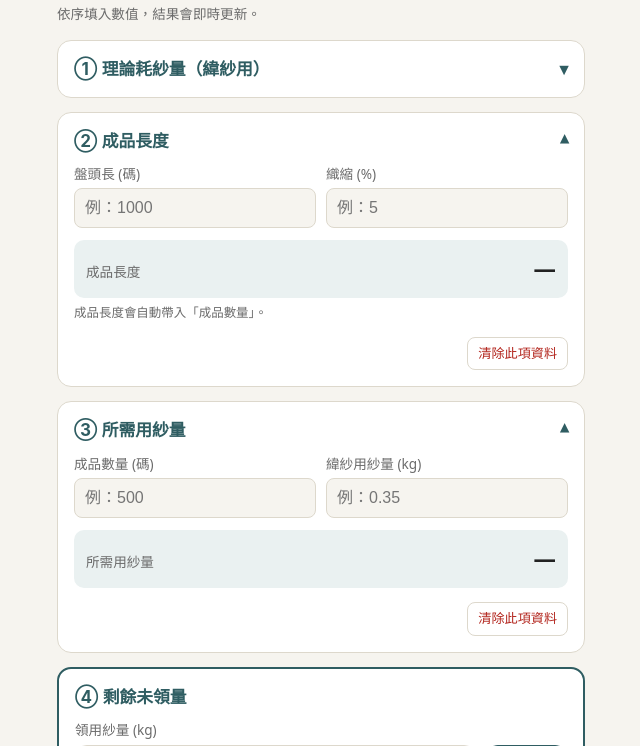
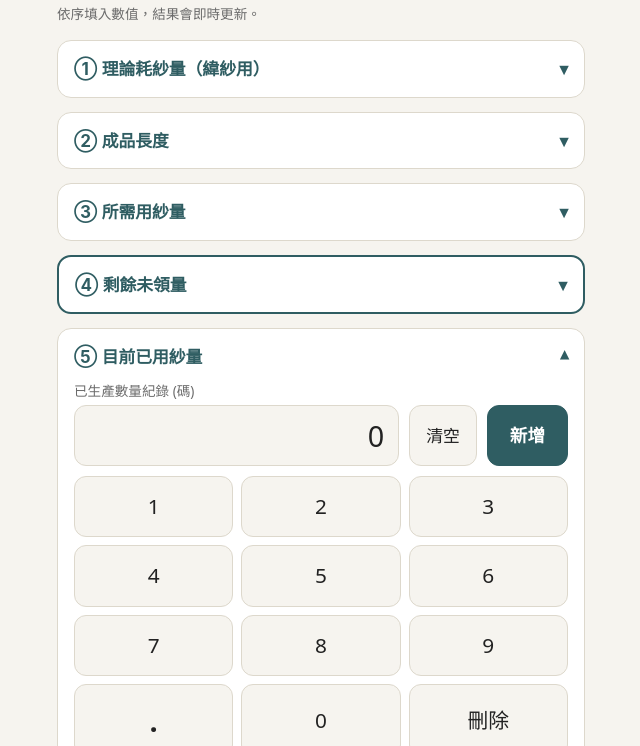
Before and after one commit to jiing80920/yarn-calculator, a plain HTML site: page index.html in a window 1280 px wide. Shown: the part 54-800 px from the top of the page, without its empty margins (319-959 px from the left). Drawn offline with Linux system fonts and the light colour scheme.

Commit message:
Add files via upload

```diff
--- a/index.html
+++ b/index.html
@@ -4,11 +4,11 @@
 <meta charset="utf-8">
 <meta name="viewport" content="width=device-width, initial-scale=1, viewport-fit=cover">
 <title>織造用紗計算機</title>
-<link rel="icon" href="favicon.ico?v=7" sizes="any">
-<link rel="icon" type="image/png" sizes="192x192" href="icon-192.png?v=7">
-<link rel="icon" type="image/png" sizes="512x512" href="icon-512.png?v=7">
-<link rel="apple-touch-icon" sizes="180x180" href="apple-touch-icon.png?v=7">
-<link rel="manifest" href="manifest.json?v=7">
+<link rel="icon" href="favicon.ico?v=10" sizes="any">
+<link rel="icon" type="image/png" sizes="192x192" href="icon-192.png?v=10">
+<link rel="icon" type="image/png" sizes="512x512" href="icon-512.png?v=10">
+<link rel="apple-touch-icon" sizes="180x180" href="apple-touch-icon.png?v=10">
+<link rel="manifest" href="manifest.json?v=10">
 <meta name="theme-color" content="#2f5d62">
 <style>
 :root{box-sizing:border-box;padding-top:env(safe-area-inset-top,0px);padding-bottom:env(safe-area-inset-bottom,0px);
@@ -52,6 +52,8 @@ button.cp{padding:9px 10px;color:var(--accent)}
 .kp-disp{flex:1;min-width:0;text-align:right;font-size:1.8rem;padding:8px 14px;border:1px solid var(--line);border-radius:12px;background:var(--bg);font-variant-numeric:tabular-nums;overflow:hidden}
 button.kp-add{background:var(--accent);color:var(--accent-t);border-color:var(--accent);font-size:1.1rem;font-weight:700;padding:0 22px;border-radius:12px}
 .kp-grid{display:grid;grid-template-columns:repeat(3,1fr);gap:8px}
+.kp-grid button[data-k="."]{font-size:1.8rem;font-weight:700}
+button.kp-clr{font-size:1.05rem;padding:0 16px;border-radius:12px;background:var(--bg)}
 .kp-grid button{font-size:1.3rem;padding:14px 0;border-radius:12px;background:var(--bg)}
 .kp-grid button:active{background:var(--res)}
 .kp-stats{display:grid;grid-template-columns:1fr 1fr;gap:8px;margin-top:10px}
@@ -105,7 +107,7 @@ details.card[open] summary{margin-bottom:12px}
 <button class="clr" type="button" data-clr="0">清除此項資料</button>
 </details>
 
-<details class="card" open>
+<details class="card">
 <summary>② 成品長度 <span class="badge" id="b1"></span></summary>
 <div class="row">
 <div><label for="len">盤頭長 (碼)</label><input id="len" type="number" inputmode="decimal" step="any" placeholder="例：1000"></div>
@@ -116,7 +118,7 @@ details.card[open] summary{margin-bottom:12px}
 <button class="clr" type="button" data-clr="1">清除此項資料</button>
 </details>
 
-<details class="card" open>
+<details class="card">
 <summary>③ 所需用紗量 <span class="badge" id="b2"></span></summary>
 <div class="row">
 <div><label for="qty">成品數量 (碼)</label><input id="qty" type="number" inputmode="decimal" step="any" placeholder="例：500"></div>
@@ -126,8 +128,8 @@ details.card[open] summary{margin-bottom:12px}
 <button class="clr" type="button" data-clr="2">清除此項資料</button>
 </details>
 
-<section class="card final">
-<h2>④ 剩餘未領量</h2>
+<details class="card final">
+<summary>④ 剩餘未領量 <span class="badge" id="b4"></span></summary>
 <label>領用紗量 (kg)</label>
 <div class="kp">
 <div class="kp-top"><div class="kp-disp" id="lDisp">0</div><button class="kp-add" id="lAdd" type="button">新增</button></div>
@@ -144,10 +146,10 @@ details.card[open] summary{margin-bottom:12px}
 <div class="res"><span>剩餘未領量</span><b id="o3">—</b></div>
 <div class="tag" id="tag3"></div>
 <button class="clr" type="button" data-clr="3">清除此項資料</button>
-</section>
+</details>
 
-<section class="card">
-<h2>⑤ 目前已用紗量</h2>
+<details class="card" open>
+<summary>⑤ 目前已用紗量 <span class="badge" id="b5"></span></summary>
 <label>已生產數量紀錄 (碼)</label>
 <div class="kp">
 <div class="kp-top"><div class="kp-disp" id="kDisp">0</div><button class="kp-add" id="kAdd" type="button">新增</button></div>
@@ -183,7 +185,7 @@ details.card[open] summary{margin-bottom:12px}
 <div class="res"><span>實際用紗量</span><b id="o4d">—</b></div>
 </div>
 <button class="clr" type="button" data-clr="4">清除此項資料</button>
-</section>
+</details>
 
 <details class="card" id="cmp">
 <summary>⑥ 數值總覽 <span id="cmpBadge"></span></summary>
@@ -229,18 +231,24 @@ const L=mkPad('l'),P=mkPad('k'),S=mkPad('s');
 
 function mkPad(p){
   const recs=[];let buf='';
+  const g=$(p+'Grid');
+  const c=g.querySelector('[data-k="clr"]'),z=g.querySelector('[data-k="0"]');
+  c.className='kp-clr';$(p+'Add').insertAdjacentElement('beforebegin',c);
+  c.addEventListener('click',()=>{buf='';show()});
+  z.insertAdjacentHTML('beforebegin','<button type="button" data-k=".">.</button>');
   const p2=n=>String(n).padStart(2,'0');
   const ts=()=>{const d=new Date();return d.getFullYear()+'/'+p2(d.getMonth()+1)+'/'+p2(d.getDate())+' '+p2(d.getHours())+':'+p2(d.getMinutes())+':'+p2(d.getSeconds())};
   const show=()=>{$(p+'Disp').textContent=buf===''?'0':buf};
   const render=()=>{
-    $(p+'List').innerHTML=recs.map((r,i)=>'<div class="kp-rec"><div><b>第 '+(i+1)+' 筆　'+r.v.toLocaleString('zh-TW')+'</b><small>'+r.t+'</small></div><div class="kp-ops"><button type="button" data-a="cp" data-i="'+i+'">複製</button><button type="button" class="del" data-a="rm" data-i="'+i+'">刪除</button></div></div>').join('');
+    $(p+'List').innerHTML=recs.map((r,i)=>'<div class="kp-rec"><div><b>第 '+(i+1)+' 筆　'+r.v.toLocaleString('zh-TW',{maximumFractionDigits:4})+'</b><small>'+r.t+'</small></div><div class="kp-ops"><button type="button" data-a="cp" data-i="'+i+'">複製</button><button type="button" class="del" data-a="rm" data-i="'+i+'">刪除</button></div></div>').join('');
   };
   $(p+'Grid').addEventListener('click',e=>{
     const b=e.target.closest('button');if(!b)return;
     const k=b.dataset.k;
     if(k==='clr')buf='';
     else if(k==='del')buf=buf.slice(0,-1);
-    else if(buf.length<9&&!(k==='0'&&buf===''))buf+=k;
+    else if(k==='.'){if(!buf.includes('.')&&buf.length<9)buf=(buf===''?'0':buf)+'.'}
+    else if(buf.length<10){if(buf==='0')buf=k;else if(!(k==='0'&&buf===''))buf+=k}
     show();
   });
   $(p+'List').addEventListener('click',e=>{
@@ -250,7 +258,7 @@ function mkPad(p){
     else recs.splice(i+1,0,{v:recs[i].v,t:ts()});
     render();calc();
   });
-  $(p+'Add').onclick=()=>{const v=parseInt(buf,10);if(v>0){recs.push({v,t:ts()});buf='';show();render();calc()}};
+  $(p+'Add').onclick=()=>{const v=parseFloat(buf);if(v>0){recs.push({v,t:ts()});buf='';show();render();calc()}};
   $(p+'Clear').onclick=()=>{recs.length=0;buf='';show();render();calc()};
   return {add(){},vals:()=>recs.map(r=>r.v),clear(){recs.length=0;buf='';show();render()}};
 }
@@ -280,6 +288,7 @@ function calc(){
   $('lTotal').textContent=fmt(pull);$('lCount').textContent=L.vals().length;
   const rem=need!==null?pull-need:null;
   $('o3').textContent=kg(rem);
+  $('b4').textContent=rem===null?'':kg(rem);
   if(rem===null)setTag($('tag3'),'','');
   else if(r4(rem)<0)setTag($('tag3'),'尚欠領 '+kg(-rem),'warn');
   else if(r4(rem)===0)setTag($('tag3'),'剛好領足','ok');
@@ -290,6 +299,7 @@ function calc(){
   const used=(w!==null)?made*w:null;
   const left=used!==null?pull-used:null;
   $('o4a').textContent=kg(used);
+  $('b5').textContent=used===null?'':'已用 '+kg(used);
   $('o4b').textContent=kg(left);
   const stk=sum(S.vals());
   $('sTotal').textContent=fmt(stk);$('sCount').textContent=S.vals().length;
```
